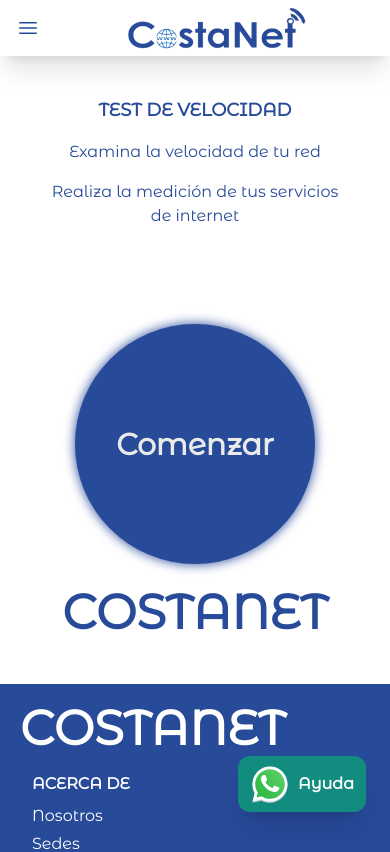
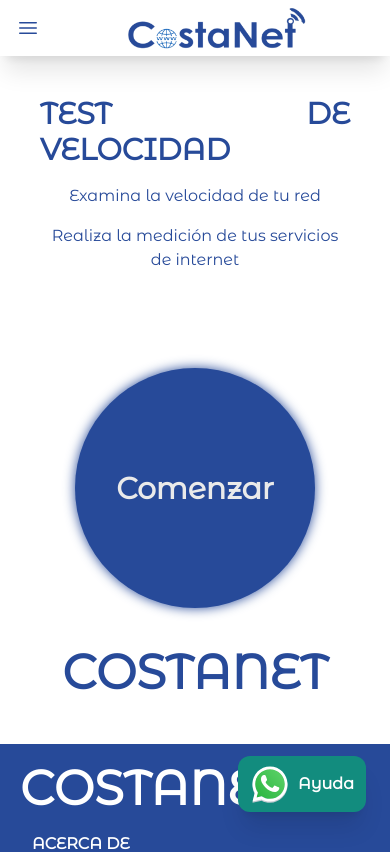
Before and after one commit to labs-company/costanet, a Next.js app: page /test-de-velocidad in a window 390 px wide. Shown: the top 852 px of the page. Built offline with nearby package versions, Linux system fonts and the light colour scheme.

Commit message:
fix: Correciones de letras (#172)

```diff
--- a/app/contacto/page.tsx
+++ b/app/contacto/page.tsx
@@ -15,7 +15,7 @@
       >
         <article>
           <div className="flex flex-col items-center justify-center">
-            <h2 className="font-bold text-5xl tracking-wide leading-tight text-center">
+            <h2 className="font-bold text-5xl tracking-wide leading-tight text-center py-8">
               Aqui puedes contactarnos!
             </h2>
             <h5 className="text-center p-4">
--- a/app/nosotros/page.tsx
+++ b/app/nosotros/page.tsx
@@ -33,7 +33,7 @@
             MISION
           </h2>
           <SpinnerMision />
-          <p className="font-monset text-xl lg:w-[50vw] py-4 px-2">
+          <p className="font-monset text-xl lg:w-[50vw] py-4 px-4">
             {" "}
             CostaNet es una empresa de telecomunicaciones que orientará sus
             actividades hacia la promoción y comercialización de internet por
--- a/app/pqrs/page.tsx
+++ b/app/pqrs/page.tsx
@@ -75,7 +75,7 @@
                 htmlFor="tipo"
                 className="block text-sm font-medium leading-6 text-gray-900 mb-2"
               >
-                Que tipo de comentario enviarás?
+                Tipo de comentario
               </label>
               <ListboxComponent />
             </div>
--- a/app/test-de-velocidad/page.tsx
+++ b/app/test-de-velocidad/page.tsx
@@ -5,7 +5,7 @@
     <section className="flex flex-col justify-center p-8" id="test">
       <article className="bg-white p-2">
         <div className="flex flex-col justify-center items-center text-justify gap-y-4">
-          <h2 className="sm:text-5xl font-bold text-letter text-lg font-monset">
+          <h2 className="sm:text-5xl font-bold text-letter font-monset text-3xl">
             TEST DE VELOCIDAD
           </h2>
           <p className="text-letter font-monset">
@@ -20,7 +20,7 @@
           <SpeedTest />
         </div>
       </article>
-      <h1 className="text-letter text-center md:text-end font-bold text-5xl my-4 font-monset">
+      <h1 className="text-letter text-center md:text-end font-bold text-5xl my-4 font-monset pt-4">
         COSTANET
       </h1>
     </section>
--- a/components/ImageAbout.tsx
+++ b/components/ImageAbout.tsx
@@ -6,7 +6,7 @@
 
 export default function ImageAbout({ image }: IAbout) {
   return (
-    <figure className="lg:flex-1 lg:flex justify-center flex-col items-center">
+    <figure className="lg:flex-1 lg:flex justify-center flex-col items-center px-4 text-center">
       <Image
         src={image}
         alt="Hola"
```
